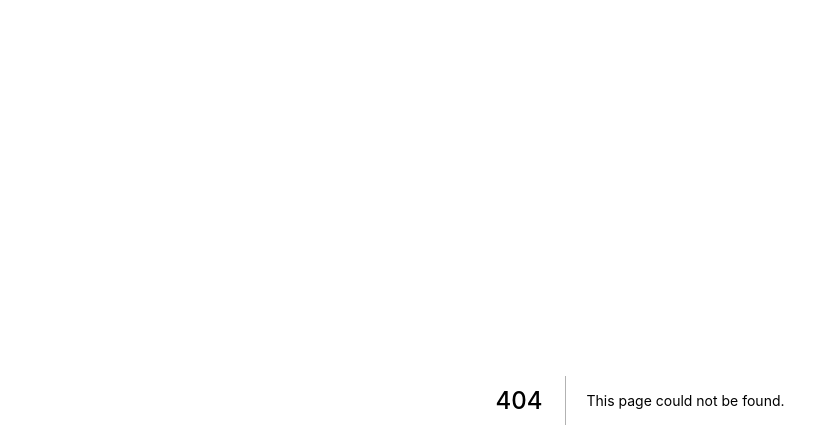
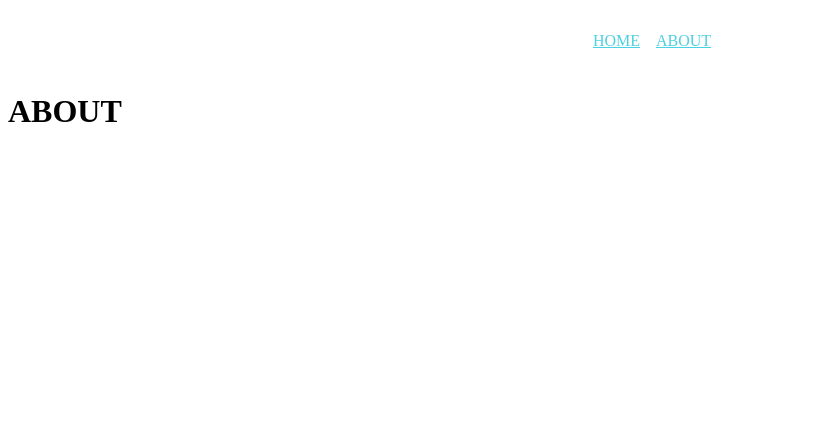
Before and after one commit to reeq20/next-ts-microcms, a Next.js app: page /about in a window 1280 px wide. Before the commit this address had no page. Shown: the top 448 px of the page, without its empty margins (0-839 px from the left). Built offline with nearby package versions, Linux system fonts and the light colour scheme.

Commit message:
fix: index & style

```diff
--- a/package.json
+++ b/package.json
@@ -13,11 +13,14 @@
     "next": "9.3.6",
     "now": "^19.0.1",
     "react": "16.13.1",
-    "react-dom": "16.13.1"
+    "react-dom": "16.13.1",
+    "styled-components": "^5.1.0"
   },
   "devDependencies": {
     "@types/node": "^13.13.5",
     "@types/react": "^16.9.34",
+    "@types/styled-components": "^5.1.0",
+    "babel-plugin-styled-components": "^1.10.7",
     "typescript": "^3.8.3"
   }
 }
--- a/src/components/layouts/Header.tsx
+++ b/src/components/layouts/Header.tsx
@@ -1,20 +1,54 @@
 import { NextComponentType } from "next";
 import React from "react";
 import Link from "next/link";
+import styled from "styled-components";
+
+const HeaderWrap = styled.header`
+  overflow: hidden;
+  .Navigation {
+    display: flex;
+    justify-content: center;
+    align-content: center;
+    width: 100%;
+    height: 64px;
+    padding: 8px 32px;
+    box-shadow: 0px 2px 4px rgba(50, 50, 50, 0.2);
+    box-sizing: border-box;
+    &List {
+      display: flex;
+      > li {
+        list-style: none;
+        margin-right: 16px;
+        a{
+        color: #4dd0e1;
+        &:visited{
+        color: #4dd0e1;
+        }
+        }
+      }
+    }
+  }
+`;
 
 const Header: NextComponentType = () => {
   return (
     <>
-      <nav>
-          <ul>
-              <li>
-                  <Link href={'/'}>HOME</Link>
-              </li>
-              <li>
-                  <Link href={'/blogs'}>BLOGS</Link>
-              </li>
+      <HeaderWrap>
+        <nav className={`Navigation`}>
+          <ul className={`NavigationList`}>
+            <li>
+              <Link href={"/"}>
+                <a>HOME</a>
+              </Link>
+            </li>
+            <li>
+              <Link href={"/about/"}>
+                <a>ABOUT</a>
+              </Link>
+            </li>
           </ul>
-      </nav>
+        </nav>
+      </HeaderWrap>
     </>
   );
 };
--- /dev/null
+++ b/src/pages/_app.tsx
@@ -0,0 +1,34 @@
+/* pages/_app.tsx */
+import React from "react";
+import App, { Container } from "next/app";
+import Header from "../components/layouts/Header";
+
+/*
+  カスタム共通処理
+  ※ サーバーサイド側とクライアント側、両方で実行される
+  ※ https://nextjs.org/docs/#custom-app
+*/
+export default class MyApp extends App {
+  static async getInitialProps(ctx: any) {
+    let pageProps = {};
+
+    if (ctx.Component.getInitialProps) {
+      pageProps = await ctx.Component.getInitialProps(ctx);
+    }
+
+    return { pageProps };
+  }
+
+  render() {
+    const { Component, pageProps } = this.props;
+
+    return (
+      <Container>
+        <Header />
+        <main>
+          <Component {...pageProps} />
+        </main>
+      </Container>
+    );
+  }
+}
--- /dev/null
+++ b/src/pages/_document.tsx
@@ -0,0 +1,35 @@
+import Document, {Html, Head, Main, NextScript} from 'next/document';
+import {ServerStyleSheet} from 'styled-components';
+
+type Props = {
+    styleTags: any;
+};
+
+export default class MyDocument extends Document<Props> {
+    static getInitialProps({renderPage}) {
+        const sheet = new ServerStyleSheet();
+
+        const page = renderPage(App => props =>
+            sheet.collectStyles(<App {...props} />),
+        );
+
+        const styleTags = sheet.getStyleElement();
+
+        return {...page, styleTags};
+    }
+
+    render() {
+        return (
+            <Html lang="ja">
+                <Head>
+                    <meta charSet="utf-8" />
+                    {this.props.styleTags}
+                </Head>
+                <body>
+                <Main />
+                <NextScript />
+                </body>
+            </Html>
+        );
+    }
+}
--- /dev/null
+++ b/src/pages/about/index.tsx
@@ -0,0 +1,14 @@
+import Head from "next/head";
+import { NextPage } from "next";
+import React from "react";
+
+const About: NextPage = () => (
+  <>
+    <Head>
+      <title>about</title>
+    </Head>
+    <h1>ABOUT</h1>
+  </>
+);
+
+export default About;
```
Also changed, not shown: src/components/ui/Labels.tsx (added, +31 -0 lines), src/pages/[id].tsx (renamed from src/pages/blogs/[id].tsx, +38 -17 lines), src/pages/blogs/index.tsx (deleted, +0 -56 lines), src/pages/index.tsx (+45 -9 lines), .babelrc (added), 1 other file (tests, documents, lock files or other folders).
